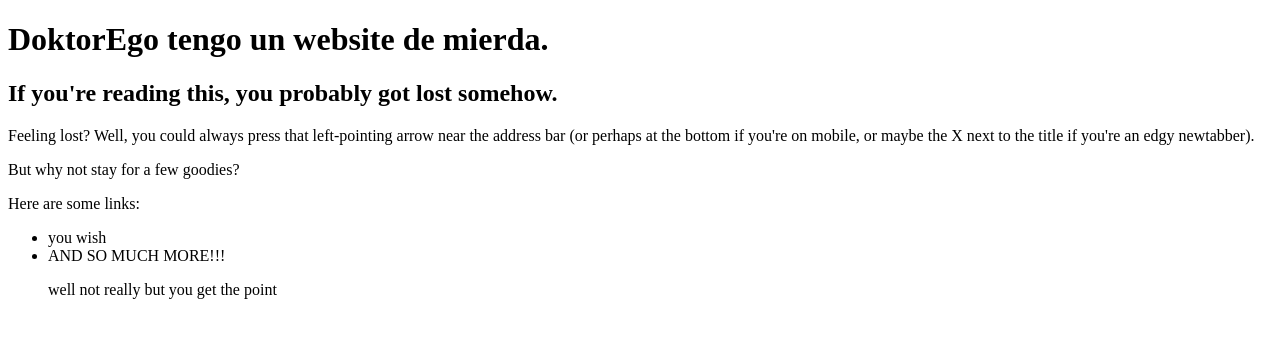
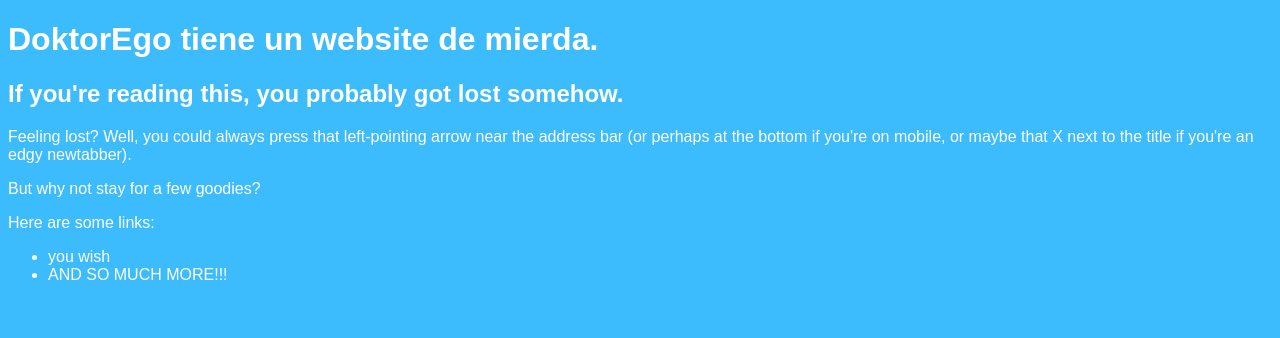
Before and after one commit to doktorego/doktorego.github.io, a plain HTML site: page index.html in a window 1280 px wide. Drawn offline with Linux system fonts and the light colour scheme.

Commit message:
ok let's try this again.

```diff
--- a/index.html
+++ b/index.html
@@ -2,18 +2,18 @@
 <html lang="en" dir="ltr">
     <head>
         <meta charset="utf-8">
-        <meta rel="stylesheet" type="text/css" href="main.css">
+        <link rel="stylesheet" href="style.css">
         <title>DoktorEgo does stupid shit</title>
     </head>
     <body>
-        <h1>DoktorEgo tengo un website de mierda.</h1>
+        <h1>DoktorEgo tiene un website de mierda.</h1>
         <h2>If you're reading this, you probably got lost somehow.</h2>
-        <p>Feeling lost? Well, you could always press that left-pointing arrow near the address bar (or perhaps at the bottom if you're on mobile, or maybe the X next to the title if you're an edgy newtabber).</p>
+        <p>Feeling lost? Well, you could always press that left-pointing arrow near the address bar (or perhaps at the bottom if you're on mobile, or maybe that X next to the title if you're an edgy newtabber).</p>
         <p>But why not stay for a few goodies?</p>
         <p>Here are some links:
             <ul>
                 <li>you wish</li>
-                <li>AND SO MUCH MORE!!! <p class="jeeves">well not really but you get the point</p></li>
+                <li>AND SO MUCH MORE!!! <span title="PLEASE HELP IM TRAPPED IN DOKTOREGOS BASEMENT AND I CANT FEEL MY SPLEEN" class="jeeves">(well not really but you get the point)</span></li>
             </ul>
         </p>
     </body>
--- a/main.css
+++ b/style.css
@@ -1,11 +1,11 @@
 body
 {
-    background-color: #0000FC;
+    background-color: #3CBCFC;
     color: #FFFFFF;
     font-family: sans-serif;
 }
 
 .jeeves
 {
-    color: #0000FC;
+    color: #3CBCFC;
 }
```
